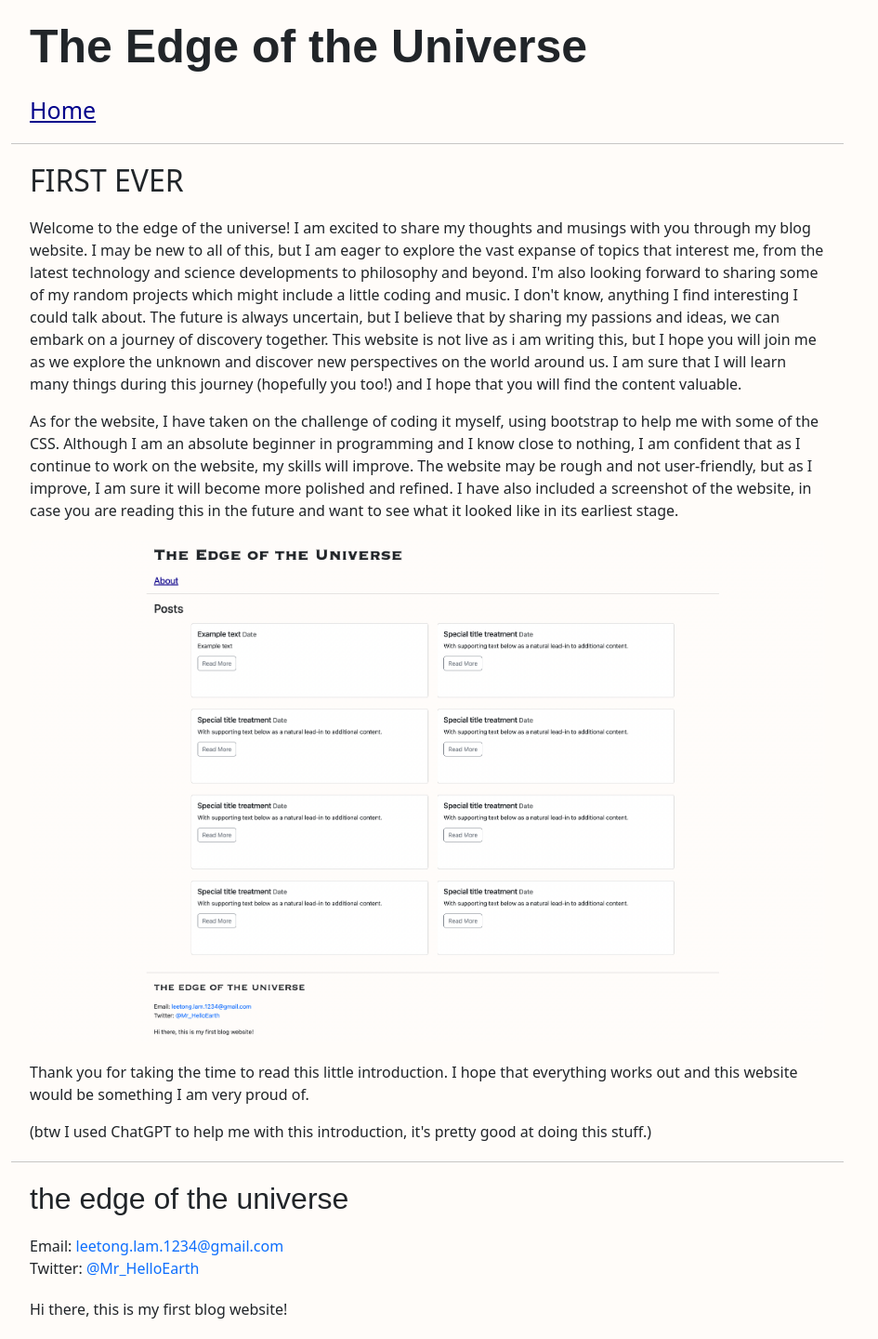
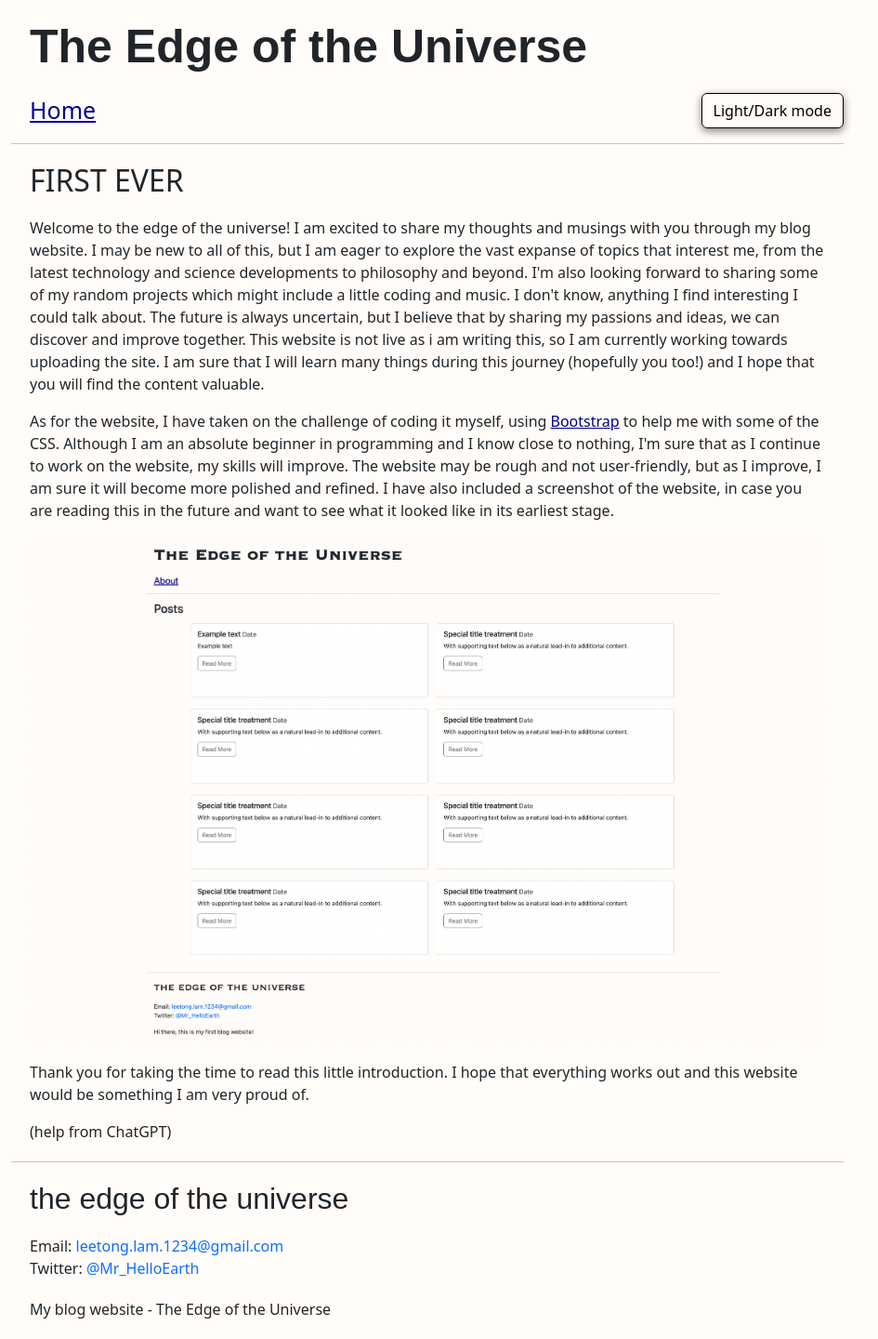
Before and after one commit to Anonymous-github-user1/TheEdgeOfTheUniverse.github.io, a Flask app: page /firstever in a window 1280 px wide. Shown: the whole page at 93% size, without its empty margins (180-1125 px from the left). Run offline with Flask 2, Linux system fonts and the light colour scheme.

Commit message:
improved css

```diff
--- a/blog_website/app.py
+++ b/blog_website/app.py
@@ -6,6 +6,7 @@ app = Flask(__name__)
 @app.route('/')
 def index():
     return render_template('index.html')
+
 
 @app.route('/about')
 def about():
--- a/blog_website/static/styles.css
+++ b/blog_website/static/styles.css
@@ -36,6 +36,7 @@ h1, h2 {
 .card {
     margin-bottom: 30px;
     min-height: 200px;
+    box-shadow: 0 5px 10px gray;
 }
 
 .margin_email {
@@ -47,23 +48,42 @@ h1, h2 {
     margin: 20px
 }
 
-.links {
+.pagelink {
     font-size: 25px
 }
 
-.links:link {
+.pagelink:link {
     color: darkblue
 }
 
-.links:visited {
+.pagelink:visited {
     color: darkblue
 }
 
-.links:hover {
+.pagelink:hover {
     font-weight: 450;
 }
 
-.links:active {
+.pagelink:active {
+    color:gray
+}
+
+.plink {
+}
+
+.plink:link {
+    color: darkblue
+}
+
+.plink:visited {
+    color: darkblue
+}
+
+.plink:hover {
+    font-weight: 450;
+}
+
+.plink:active {
     color:gray
 }
 
@@ -78,3 +98,19 @@ h1, h2 {
 .nodeclink {
     text-decoration: none;
 }
+
+.themetog {
+    float: right;
+}
+
+.btn-outline-primary {
+    color: black;
+    border-color: black;
+    box-shadow: 0 3px 10px gray;
+}
+
+.btn-outline-primary:hover {
+    color: white;
+    background-color: black;
+    border-color: black;
+}
--- a/blog_website/templates/firstever.html
+++ b/blog_website/templates/firstever.html
@@ -3,7 +3,10 @@
 {% block header %}
 <h1 class="title copperplate"><strong>The Edge of the Universe</strong></h1>
 <div>
-    <a href="{{ url_for('index') }}" class="margin20 links">Home</a></div>
+  <a href="{{ url_for('index') }}" class="margin20 pagelink">Home</a>
+  <span class="themetog">
+    <button type="button" class="btn btn-outline-primary" id="togthemebtn">Light/Dark mode</button>
+  </span>
 </div>
 {% endblock %}
 
@@ -11,14 +14,13 @@
 <h2 class="varcolor">FIRST EVER</h2>
 
 <div class="margin20 ptext varcolor">
-      <p>Welcome to the edge of the universe! I am excited to share my thoughts and musings with you through my blog website. I may be new to all of this, but I am eager to explore the vast expanse of topics that interest me, from the latest technology and science developments to philosophy and beyond. I'm also looking forward to sharing some of my random projects which might include a little coding and music. I don't know, anything I find interesting I could talk about. The future is always uncertain, but I believe that by sharing my passions and ideas, we can embark on a journey of discovery together. This website is not live as i am writing this, but I hope you will join me as we explore the unknown and discover new perspectives on the world around us. I am sure that I will learn many things during this journey (hopefully you too!) and I hope that you will find the content valuable.</p>
+  <p>Welcome to the edge of the universe! I am excited to share my thoughts and musings with you through my blog website. I may be new to all of this, but I am eager to explore the vast expanse of topics that interest me, from the latest technology and science developments to philosophy and beyond. I'm also looking forward to sharing some of my random projects which might include a little coding and music. I don't know, anything I find interesting I could talk about. The future is always uncertain, but I believe that by sharing my passions and ideas, we can discover and improve together. This website is not live as i am writing this, so I am currently working towards uploading the site. I am sure that I will learn many things during this journey (hopefully you too!) and I hope that you will find the content valuable.</p>
 
-      <p>As for the website, I have taken on the challenge of coding it myself, using bootstrap to help me with some of the CSS. Although I am an absolute beginner in programming and I know close to nothing, I am confident that as I continue to work on the website, my skills will improve. The website may be rough and not user-friendly, but as I improve, I am sure it will become more polished and refined. I have also included a screenshot of the website, in case you are reading this in the future and want to see what it looked like in its earliest stage.</p>
+  <p>As for the website, I have taken on the challenge of coding it myself, using <a class="plink" target="_blank" rel="noopener noreferrer" href="https://getbootstrap.com/">Bootstrap</a> to help me with some of the CSS. Although I am an absolute beginner in programming and I know close to nothing, I'm sure that as I continue to work on the website, my skills will improve. The website may be rough and not user-friendly, but as I improve, I am sure it will become more polished and refined. I have also included a screenshot of the website, in case you are reading this in the future and want to see what it looked like in its earliest stage.</p>
 
   <img src="{{url_for('static', filename='Websitescreenshot.png')}}" class="rounded mx-auto d-block margin20 img-fluid" alt="image of my website in it's infancy">
 
   <p>Thank you for taking the time to read this little introduction. I hope that everything works out and this website would be something I am very proud of.</p>
 
-      <p>(btw I used ChatGPT to help me with this introduction, it's pretty good at doing this stuff.)</p>
-
+  <p>(help from ChatGPT)</p>
 {% endblock %}
--- a/blog_website/templates/layout.html
+++ b/blog_website/templates/layout.html
@@ -33,7 +33,7 @@
     </div>
 
     <div class="footer-col footer-col-3 margin20">
-          <p>Hi there, this is my first blog website!</p>
+          <p>My blog website - The Edge of the Universe</p>
     </div>
   </footer>
 
```
Also changed, not shown: blog_website/static/dark.css (+55 -5 lines), blog_website/templates/about.html (+9 -6 lines), blog_website/templates/index.html (+2 -5 lines), 1 other file. Lines whose indentation alone changed are shown as unchanged.
